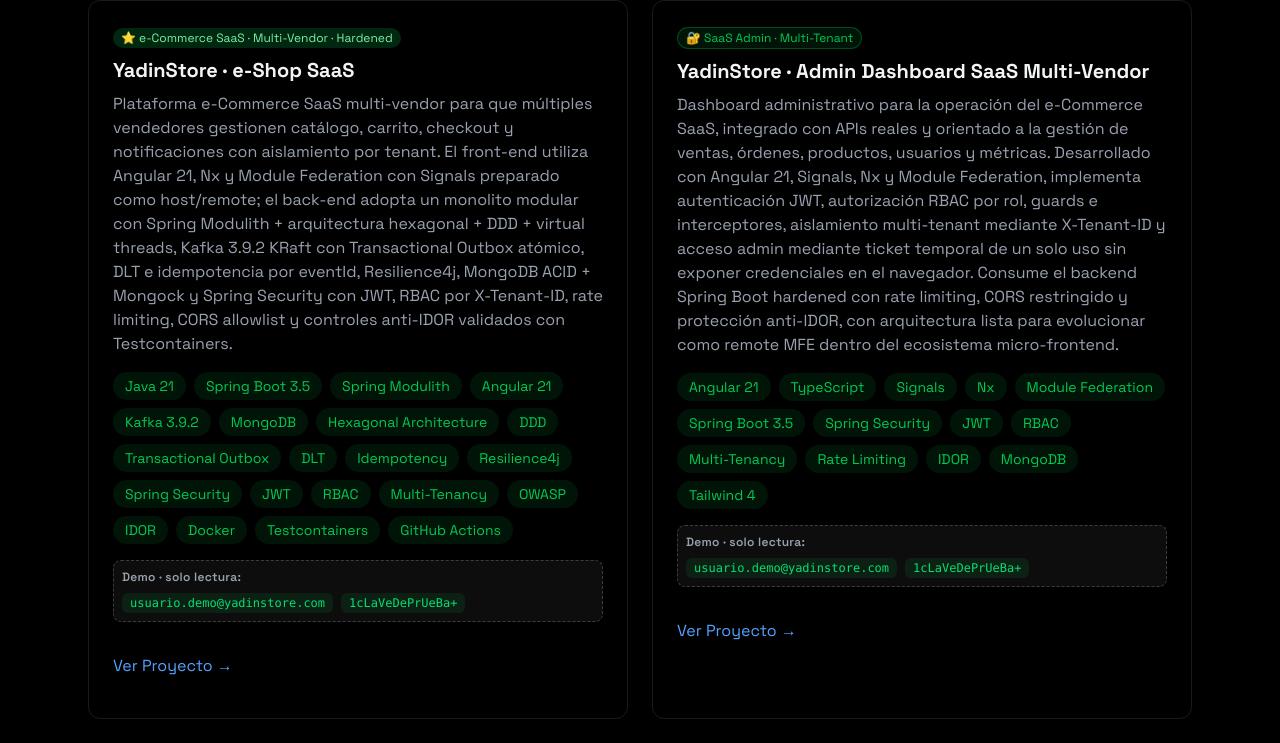
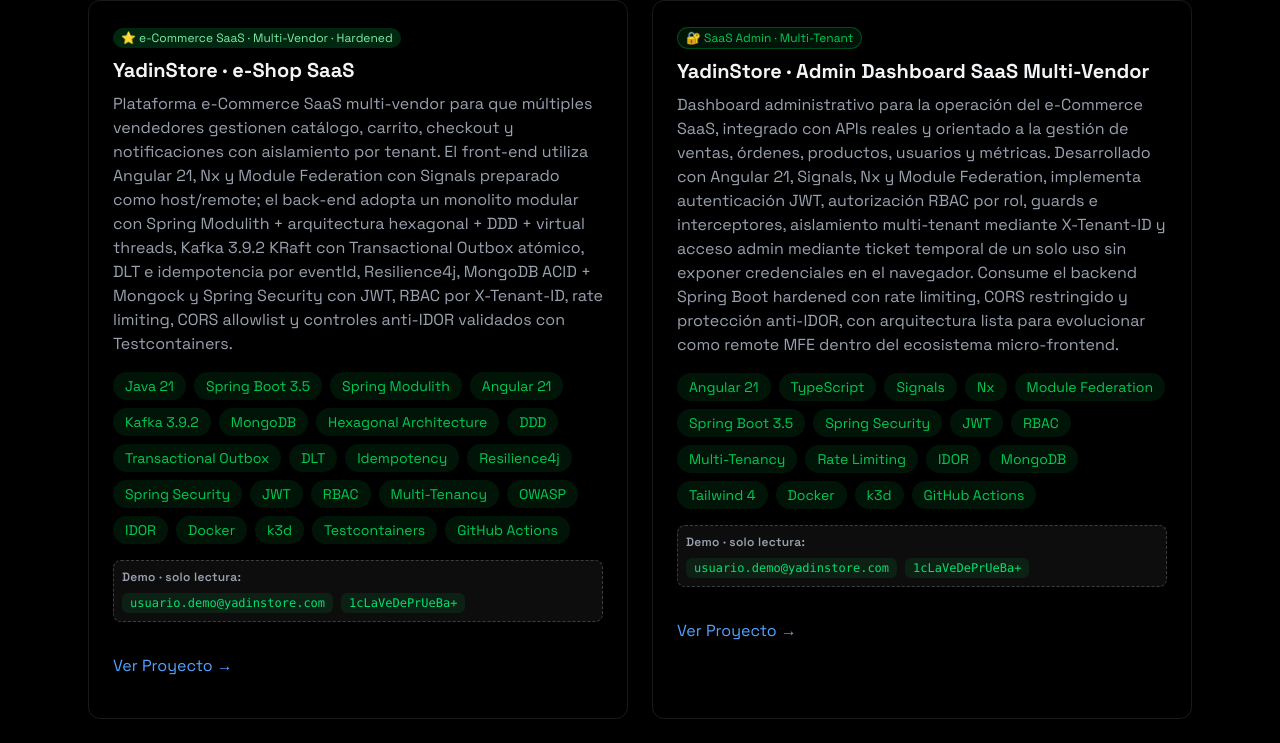
Before and after one commit to ypmanrique2/yadin.manrique-portfolio, a React (Vite) app: page / in a window 1280 px wide. Shown: the part 3260-4003 px from the top of the page. Built offline with nearby package versions, Linux system fonts and the light colour scheme.

Commit message:
feat: sync src con lienzos (chip k3d en 4 YadinStore + skills)

```diff
--- a/src/components/sections/Habilidades.jsx
+++ b/src/components/sections/Habilidades.jsx
@@ -29,7 +29,7 @@ const dataCloud = [
     { name: "MySQL / PostgreSQL", level: 4 },
     { name: "MongoDB", level: 4 },
     { name: "Firebase / GCP", level: 4 },
-    { name: "Docker / Kubernetes (AKS)", level: 4 },
+    { name: "Docker / Kubernetes (k3d · AKS)", level: 4 },
     { name: "Kafka / Event-Driven", level: 3 },
     { name: "Keycloak / NextAuth (IAM)", level: 3 },
     { name: "SQLite / Express / REST", level: 4 },
@@ -48,7 +48,7 @@ const tagGroups = [
     },
     {
         title: "Cloud · Infra · Seguridad",
-        tags: ["Kafka KRaft", "SSE", "Docker / Kubernetes (AKS)", "GitHub Actions", "Jenkins", "Render", "Fly.io", "GCP", "Azure", "Aiven", "Keycloak", "NextAuth", "RBAC", "Prometheus", "Grafana", "Elasticsearch", "Kibana", "Micrometer", "JasperReports"],
+        tags: ["Kafka KRaft", "SSE", "Docker / Kubernetes (k3d · AKS)", "GitHub Actions", "Jenkins", "Render", "Fly.io", "GCP", "Azure", "Aiven", "Keycloak", "NextAuth", "RBAC", "Prometheus", "Grafana", "Elasticsearch", "Kibana", "Micrometer", "JasperReports"],
     },
     {
         title: "Frontend · IA · Ecosistema",
--- a/src/components/sections/Proyectos.jsx
+++ b/src/components/sections/Proyectos.jsx
@@ -7,7 +7,7 @@ const projects = [
         badgeClass: "bg-green-500/20 text-green-300",
         description:
             "Plataforma e-Commerce SaaS multi-vendor para que múltiples vendedores gestionen catálogo, carrito, checkout y notificaciones con aislamiento por tenant. El front-end utiliza Angular 21, Nx y Module Federation con Signals preparado como host/remote; el back-end adopta un monolito modular con Spring Modulith + arquitectura hexagonal + DDD + virtual threads, Kafka 3.9.2 KRaft con Transactional Outbox atómico, DLT e idempotencia por eventId, Resilience4j, MongoDB ACID + Mongock y Spring Security con JWT, RBAC por X-Tenant-ID, rate limiting, CORS allowlist y controles anti-IDOR validados con Testcontainers.",
-        chips: ["Java 21", "Spring Boot 3.5", "Spring Modulith", "Angular 21", "Kafka 3.9.2", "MongoDB", "Hexagonal Architecture", "DDD", "Transactional Outbox", "DLT", "Idempotency", "Resilience4j", "Spring Security", "JWT", "RBAC", "Multi-Tenancy", "OWASP", "IDOR", "Docker", "Testcontainers", "GitHub Actions"],
+        chips: ["Java 21", "Spring Boot 3.5", "Spring Modulith", "Angular 21", "Kafka 3.9.2", "MongoDB", "Hexagonal Architecture", "DDD", "Transactional Outbox", "DLT", "Idempotency", "Resilience4j", "Spring Security", "JWT", "RBAC", "Multi-Tenancy", "OWASP", "IDOR", "Docker", "k3d", "Testcontainers", "GitHub Actions"],
         href: "https://yadinstore-frontend.onrender.com/",
         demo: { email: "usuario.demo@yadinstore.com", password: "1cLaVeDePrUeBa+" },
     },
@@ -17,7 +17,7 @@ const projects = [
         badgeClass: "bg-green-500/10 text-green-500 border border-green-500/30",
         description:
             "Dashboard administrativo para la operación del e-Commerce SaaS, integrado con APIs reales y orientado a la gestión de ventas, órdenes, productos, usuarios y métricas. Desarrollado con Angular 21, Signals, Nx y Module Federation, implementa autenticación JWT, autorización RBAC por rol, guards e interceptores, aislamiento multi-tenant mediante X-Tenant-ID y acceso admin mediante ticket temporal de un solo uso sin exponer credenciales en el navegador. Consume el backend Spring Boot hardened con rate limiting, CORS restringido y protección anti-IDOR, con arquitectura lista para evolucionar como remote MFE dentro del ecosistema micro-frontend.",
-        chips: ["Angular 21", "TypeScript", "Signals", "Nx", "Module Federation", "Spring Boot 3.5", "Spring Security", "JWT", "RBAC", "Multi-Tenancy", "Rate Limiting", "IDOR", "MongoDB", "Tailwind 4"],
+        chips: ["Angular 21", "TypeScript", "Signals", "Nx", "Module Federation", "Spring Boot 3.5", "Spring Security", "JWT", "RBAC", "Multi-Tenancy", "Rate Limiting", "IDOR", "MongoDB", "Tailwind 4", "Docker", "k3d", "GitHub Actions"],
         href: "https://yadinstore-admin.onrender.com/",
         demo: { email: "usuario.demo@yadinstore.com", password: "1cLaVeDePrUeBa+" },
     },
@@ -27,7 +27,7 @@ const projects = [
         badgeClass: "bg-green-500/10 text-green-500 border border-green-500/30",
         description:
             "API REST Java 21 con Spring Boot 3.5 y Spring Modulith como monolito modular con arquitectura hexagonal, DDD y virtual threads. Kafka 3.9.2 KRaft opera con Transactional Outbox atómico, DLT para poison messages e idempotencia por eventId (exactly-once); Resilience4j aporta circuit breaker, retry y bulkhead. La seguridad end-to-end combina Spring Security + JWT, RBAC por X-Tenant-ID, rate limiting por tenant, CORS allowlist y guards anti-IDOR con tests. La persistencia usa MongoDB ACID multi-documento, migraciones con Mongock y calidad con Testcontainers + JaCoCo. Incluye dashboard server-side de actividad Kafka (brokers, topics, consumer groups y lag) consultado vía SASL_SSL sin exponer credenciales al navegador, con Micrometer para métricas p95 HTTP y recursos contenidos para free-tier.",
-        chips: ["Java 21", "Spring Boot 3.5", "Spring Modulith", "Kafka 3.9.2", "MongoDB", "Hexagonal Architecture", "Transactional Outbox", "DLT", "Idempotency", "Resilience4j", "Spring Security", "JWT", "RBAC", "Multi-Tenancy", "OWASP", "Rate Limiting", "Mongock", "Testcontainers", "Docker", "SASL_SSL"],
+        chips: ["Java 21", "Spring Boot 3.5", "Spring Modulith", "Kafka 3.9.2", "MongoDB", "Hexagonal Architecture", "Transactional Outbox", "DLT", "Idempotency", "Resilience4j", "Spring Security", "JWT", "RBAC", "Multi-Tenancy", "OWASP", "Rate Limiting", "Mongock", "Testcontainers", "Docker", "k3d", "SASL_SSL"],
         href: "https://yadinstore-backend.onrender.com/kafka-dashboard.html",
     },
     {
@@ -36,7 +36,7 @@ const projects = [
         badgeClass: "bg-green-500/10 text-green-500 border border-green-500/30",
         description:
             "Stack CI/CD y observabilidad Cloud-Native integrado con GitHub Actions y Jenkins mediante Pipeline as Code (Jenkinsfile), Docker/DinD y automatización completa del ciclo build, test y empaquetado. El backend Spring Boot está instrumentado con Micrometer (Outbox, Kafka, p95 HTTP) centralizando métricas en Prometheus y visualización en Grafana, mientras Elasticsearch + Kibana proporcionan trazabilidad y análisis de logs; JasperReports genera reportes PDF de órdenes. Diseñado bajo restricciones reales de free-tier: logs sanitizados, almacenamiento volátil controlado y separación explícita entre observabilidad local y producción. Si PC/agente hibernado se muestra OFFLINE, y Elasticsearch LOCAL ONLY en amarillo — es el comportamiento esperado del free-tier, no un bug.",
-        chips: ["GitHub Actions", "Jenkins 2.468.2", "Jenkinsfile", "Pipeline as Code", "Docker", "DinD", "Grafana 10.4.3", "Prometheus", "Elasticsearch 8.15.3", "Kibana 8.15.3", "Micrometer", "Render"],
+        chips: ["GitHub Actions", "Jenkins 2.468.2", "Jenkinsfile", "Pipeline as Code", "Docker", "DinD", "k3d", "Grafana 10.4.3", "Prometheus", "Elasticsearch 8.15.3", "Kibana 8.15.3", "Micrometer", "Render"],
         href: "https://yadinstore-jenkins-obs-live.onrender.com/jenkins-dashboard.html",
     },
 {
--- a/src/components/sections/Sobre_mi.jsx
+++ b/src/components/sections/Sobre_mi.jsx
@@ -6,7 +6,7 @@ export const Sobre_mi = () => {
     const frontendSkills = ["TypeScript", "React", "Vite", "Angular", "SEO human in the loop", "TailwindCSS", "SCSS", "CSS3", "HTML5", "JavaScript", "RxJS", "Next.js", "NextAuth"];
     const backendSkills = ["Java", "SpringBoot", "Keycloak", "Node.js", "Express", "MongoDB", "MySQL", "Firebase", "Python", "JavaScript", "TypeScript", "hardened security", "AI first"];
     const especialidadesChips = ["Clean Arch", "Hexagonal", "DDD", "SOLID", "MicroFront-Ends (MFE)", "REST API", "CI/CD", "OWASP Top 10", "SDD", "ITIL v4", "Scrum"];
-    const cloudSeguridadChips = ["Kafka KRaft", "SSE", "Docker / Kubernetes (AKS)", "GitHub Actions", "Jenkins", "Render", "Fly.io", "GCP", "Azure", "Aiven", "Keycloak", "NextAuth", "RBAC", "Prometheus", "Grafana", "Elasticsearch", "Kibana", "Micrometer", "JasperReports"];
+    const cloudSeguridadChips = ["Kafka KRaft", "SSE", "Docker / Kubernetes (k3d · AKS)", "GitHub Actions", "Jenkins", "Render", "Fly.io", "GCP", "Azure", "Aiven", "Keycloak", "NextAuth", "RBAC", "Prometheus", "Grafana", "Elasticsearch", "Kibana", "Micrometer", "JasperReports"];
     const frontendIaChips = ["TailwindCSS", "WordPress/ACF Pro", "RxJS", "Vite", "esbuild", "Redux", "MCP", "LLM", "EmailJS", "SEO", "CORS"];
 
     const downloadCV = () => {
```
